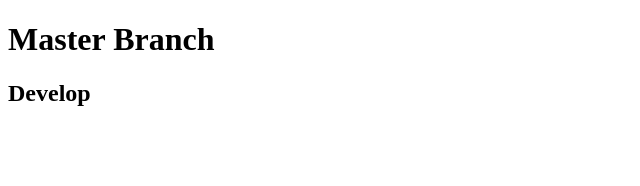
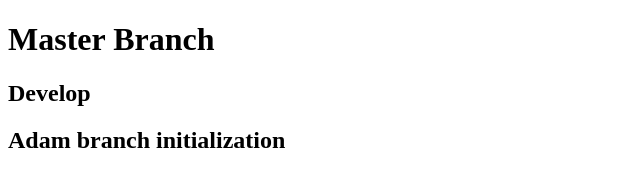
Before and after one commit to TheAtomicShoebox/TeamGit, a plain HTML site: page index.html in a window 1280 px wide. Shown: the whole page, without its empty margins (0-640 px from the left). Drawn offline with Linux system fonts and the light colour scheme.

Commit message:
Adam's branch

```diff
--- a/index.html
+++ b/index.html
@@ -8,5 +8,6 @@
 <body>
     <h1>Master Branch</h1>
     <h2>Develop</h2>
+    <h2>Adam branch initialization</h2>
 </body>
 </html>
```
